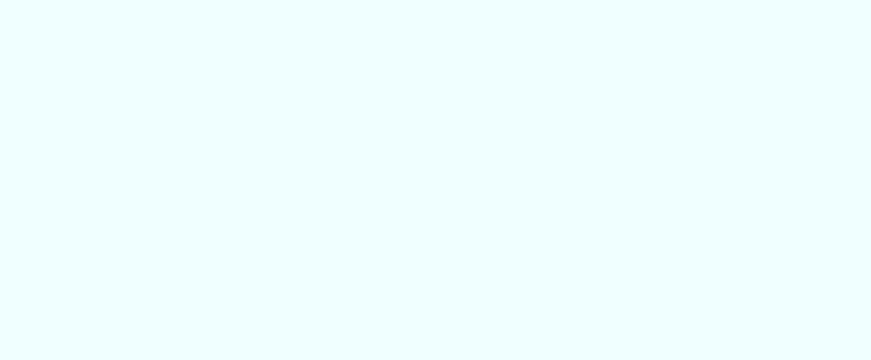
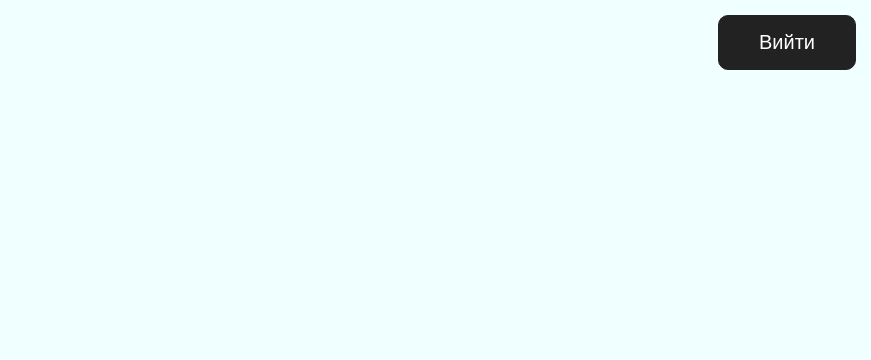
Before and after one commit to poravoz/reg-and-auth, a website: page src/front-end/index.html in a window 1280 px wide. Shown: the top 360 px of the page, without its empty margins (409-1280 px from the left). Drawn offline with Linux system fonts and the light colour scheme.

Commit message:
25.09.2023

```diff
--- a/src/front-end/assets/css/style.css
+++ b/src/front-end/assets/css/style.css
@@ -105,7 +105,7 @@ b {
     color: #000;
 }
 
-.button, .button_login {
+.button, .button_login, .button_log-out {
     color: #fff;
     font-size: 20px;
     padding: 15px 40px;
@@ -117,12 +117,12 @@ b {
     margin-left: 25px;
 }
 
-.button:hover, .button_login:hover {
+.button:hover, .button_login:hover, .button_log-out:hover {
     opacity: 0.9;
     transition: 0.15 linear;
 }
 
-.button:active, .button_login:active {
+.button:active, .button_login:active, .button_log-out:active {
     background-color: #000;
 }
 
@@ -146,3 +146,9 @@ b {
     top: 15px;
     right: 15px;
 }
+
+.button_log-out {
+    position: absolute;
+    top: 15px;
+    right: 15px;
+}
--- a/src/front-end/index.html
+++ b/src/front-end/index.html
@@ -11,5 +11,9 @@
 
     <h1> WellCum to the WellSite </h1>
 
+    <a href="./regestretion&authentication/authentication.html">
+        <button class="button_log-out">  Вийти </button>
+    </a>
+
 </body>
 </html>
```
Also changed, not shown: src/front-end/assets/js/log-out.js (added).
